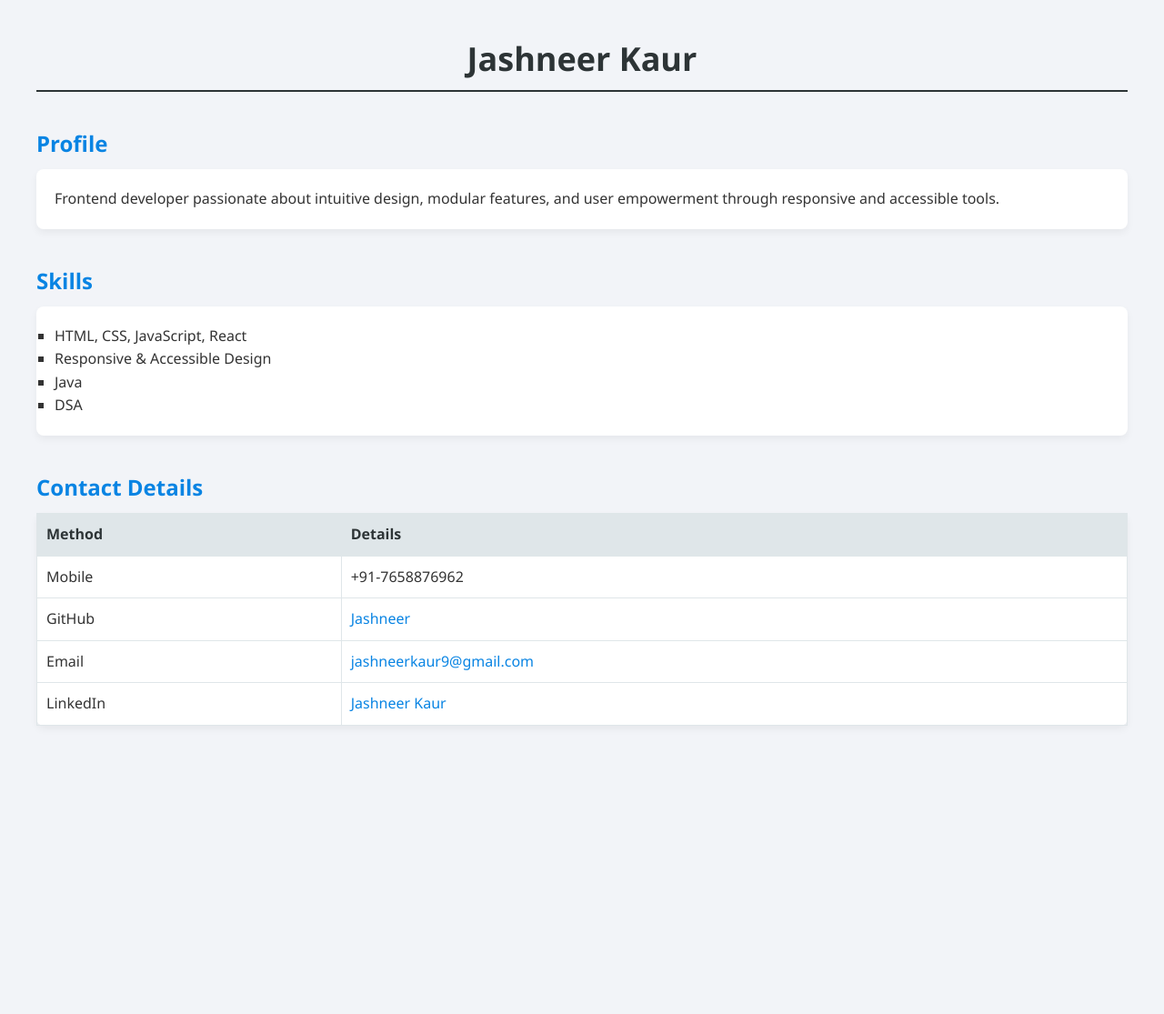
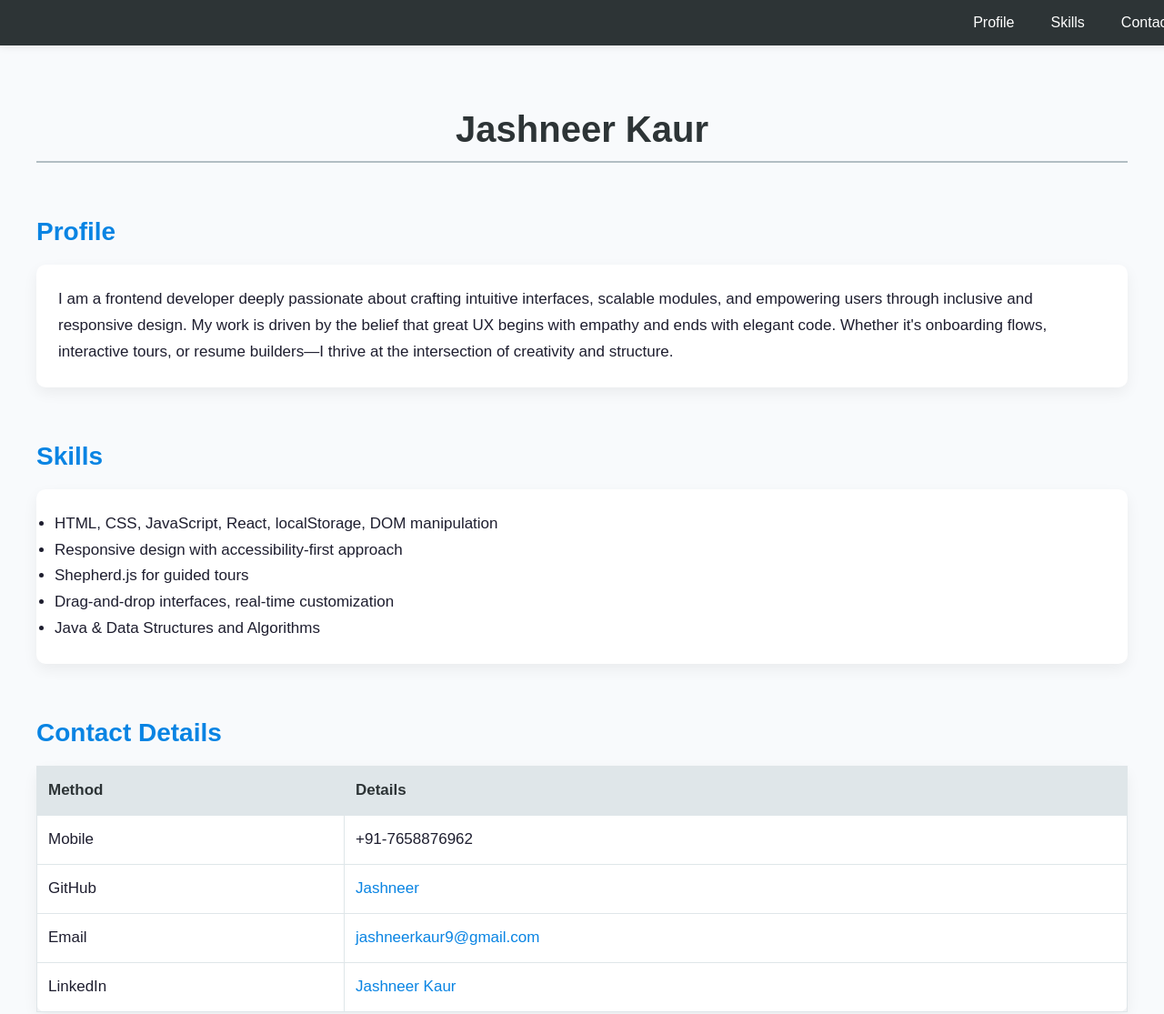
Before and after one commit to Jashneer/Frontend-II, a plain HTML site: page resume.html in a window 1280 px wide. Shown: the whole page at 91% size. Before the commit the page ends 878 px from the top, so only its background shows below. Drawn offline with Linux system fonts and the light colour scheme.

Commit message:
added navbar

```diff
--- a/resume.css
+++ b/resume.css
@@ -1,69 +1,115 @@
-/* Reset base spacing */
+/* Reset and Layout */
 body, h1, h2, p, ul, table {
   margin: 0;
   padding: 0;
+  box-sizing: border-box;
 }
 
 body {
-  font-family: 'Segoe UI', Tahoma, Geneva, Verdana, sans-serif;
-  background-color: #f2f4f8;
-  color: #333;
-  padding: 40px;
+  font-family: 'Poppins', sans-serif;
+  background-color: #f8fafc;
+  color: #1e1e2f;
+  padding: 120px 40px 40px;
+  scroll-behavior: smooth;
 }
 
-/* Centered header */
-.resume-title {
-  text-align: center;
-  font-size: 36px;
-  color: #2d3436;
-  border-bottom: 2px solid #2d3436;
-  padding-bottom: 10px;
-  margin-bottom: 40px;
+/* Navbar aligned to the right */
+nav {
+  position: fixed;
+  top: 0;
+  left: 0;
+  width: 100%;
+  background: #2d3436;
+  box-shadow: 0 2px 8px rgba(0,0,0,0.08);
+  z-index: 1000;
+  padding: 1rem 8px;
+  /* Removed overflow-x and min-width to fix blank page issue */
 }
 
-/* Section headings */
-.section-heading {
-  font-size: 24px;
-  color: #0984e3;
-  margin-top: 40px;
-  margin-bottom: 12px;
+.navbar {
+  list-style: none;
+  display: flex;
+  justify-content: flex-end;
+  gap: 2.5rem;
+  margin: 0;
+  padding: 0;
+  flex-wrap: wrap;
+  max-width: 100vw;
+  box-sizing: border-box;
 }
 
-/* Shared content styling for paragraphs, lists, and tables */
+.navbar li a {
+  color: #ffffff;
+  font-weight: 500;
+  text-decoration: none;
+  padding-bottom: 4px;
+  transition: all 0.3s ease;
+}
+
+.navbar li a:hover {
+  color: #00cec9;
+  border-bottom: 2px solid #00cec9;
+}
+
+/* Title */
+.resume-title {
+  font-size: 40px;
+  font-weight: 700;
+  text-align: center;
+  color: #2d3436;
+  margin-bottom: 60px;
+  border-bottom: 2px solid #b2bec3;
+  padding-bottom: 12px;
+}
+
+/* Headings */
+.section-heading {
+  font-size: 28px;
+  color: #0984e3;
+  margin-top: 60px;
+  margin-bottom: 20px;
+}
+
+/* Content Box */
 .section-content {
   background-color: #ffffff;
-  padding: 20px;
-  border-radius: 8px;
-  box-shadow: 0 4px 8px rgba(0,0,0,0.05);
-  margin-bottom: 40px;
-  font-size: 16px;
-  line-height: 1.6;
+  padding: 24px;
+  border-radius: 10px;
+  box-shadow: 0 6px 16px rgba(0,0,0,0.06);
+  font-size: 17px;
+  line-height: 1.7;
+  margin-bottom: 50px;
 }
 
-/* Skill list spacing */
+.section-content:hover {
+  transform: translateY(-3px);
+}
+
+/* List Styling */
 ul.section-content {
-  list-style-type: square;
+  list-style-type: disc;
   padding-left: 20px;
 }
 
-/* Table styling */
+/* Table Styling */
 table.section-content {
   width: 100%;
   border-collapse: collapse;
 }
 
 th, td {
-  padding: 10px;
+  padding: 12px;
   border: 1px solid #dfe6e9;
   text-align: left;
 }
 
 th {
   background-color: #dfe6e9;
+  font-weight: 600;
   color: #2d3436;
 }
 
-/* Link styling */
+/* Links */
 a {
   color: #0984e3;
   text-decoration: none;
--- a/resume.html
+++ b/resume.html
@@ -7,43 +7,50 @@
   <link rel="stylesheet" href="resume.css" />
 </head>
 <body>
+
+  <nav>
+    <ul class="navbar">
+      <li><a href="#profile">Profile</a></li>
+      <li><a href="#skills">Skills</a></li>
+      <li><a href="#contact">Contact</a></li>
+    </ul>
+  </nav>
+
   <h1 class="resume-title">Jashneer Kaur</h1>
 
-  <h2 class="section-heading">Profile</h2>
+  <h2 id="profile" class="section-heading">Profile</h2>
   <p class="section-content">
-    Frontend developer passionate about intuitive design, modular features, and user empowerment through responsive and accessible tools.
+    I am a frontend developer deeply passionate about crafting intuitive interfaces, scalable modules, and empowering users through inclusive and responsive design. My work is driven by the belief that great UX begins with empathy and ends with elegant code. Whether it's onboarding flows, interactive tours, or resume builders—I thrive at the intersection of creativity and structure.
   </p>
 
-  <h2 class="section-heading">Skills</h2>
+  <h2 id="skills" class="section-heading">Skills</h2>
   <ul class="section-content">
-    <li>HTML, CSS, JavaScript, React</li>
-    <li>Responsive & Accessible Design</li>
-    <li>Java</li>
-    <li>DSA</li>
+    <li>HTML, CSS, JavaScript, React, localStorage, DOM manipulation</li>
+    <li>Responsive design with accessibility-first approach</li>
+    <li>Shepherd.js for guided tours</li>
+    <li>Drag-and-drop interfaces, real-time customization</li>
+    <li>Java & Data Structures and Algorithms</li>
   </ul>
 
-  <h2 class="section-heading">Contact Details</h2>
+  <h2 id="contact" class="section-heading">Contact Details</h2>
   <table class="section-content">
-    <tr>
-      <th>Method</th>
-      <th>Details</th>
-    </tr>
-    <tr>
-      <td>Mobile</td>
-      <td>+91-7658876962</td>
-    </tr>
-    <tr>
-      <td>GitHub</td>
-      <td><a href="https://github.com/Jashneer" target="_blank">Jashneer</a></td>
-    </tr>
-    <tr>
-      <td>Email</td>
-      <td><a href="mailto:jashneerkaur9@gmail.com">jashneerkaur9@gmail.com</a></td>
-    </tr>
-    <tr>
-      <td>LinkedIn</td>
-      <td><a href="https://www.linkedin.com/in/jashneer-kaur-441bb4301?utm_source=share&utm_campaign=share_via&utm_content=profile&utm_medium=android_app" target="_blank">Jashneer Kaur</a></td>
-    </tr>
+    <tr><th>Method</th><th>Details</th></tr>
+    <tr><td>Mobile</td><td>+91-7658876962</td></tr>
+    <tr><td>GitHub</td><td><a href="https://github.com/Jashneer" target="_blank">Jashneer</a></td></tr>
+    <tr><td>Email</td><td><a href="mailto:jashneerkaur9@gmail.com">jashneerkaur9@gmail.com</a></td></tr>
+    <tr><td>LinkedIn</td><td><a href="https://www.linkedin.com/in/jashneer-kaur-441bb4301" target="_blank">Jashneer Kaur</a></td></tr>
   </table>
+
+  <script>
+    // Smooth scroll fix for click behavior
+    document.querySelectorAll('.navbar a').forEach(link => {
+      link.addEventListener('click', function (e) {
+        e.preventDefault();
+        const target = document.querySelector(this.getAttribute('href'));
+        target.scrollIntoView({ behavior: 'smooth' });
+      });
+    });
+  </script>
+
 </body>
 </html>
```
